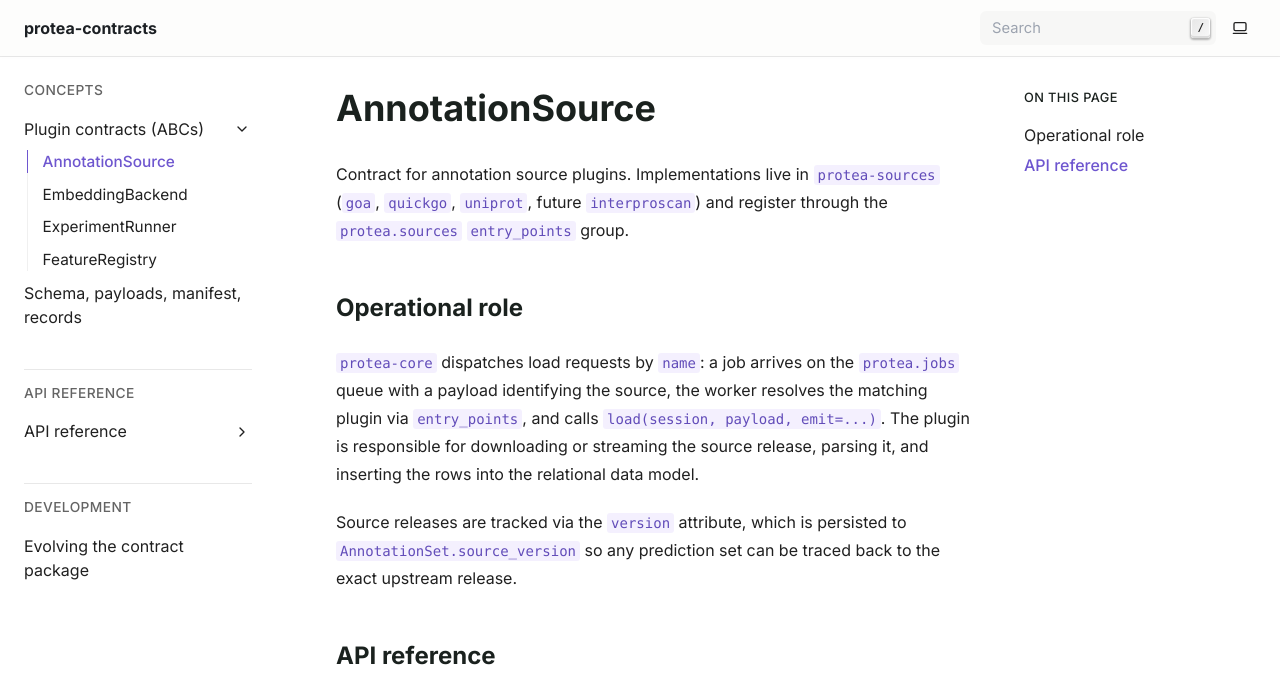
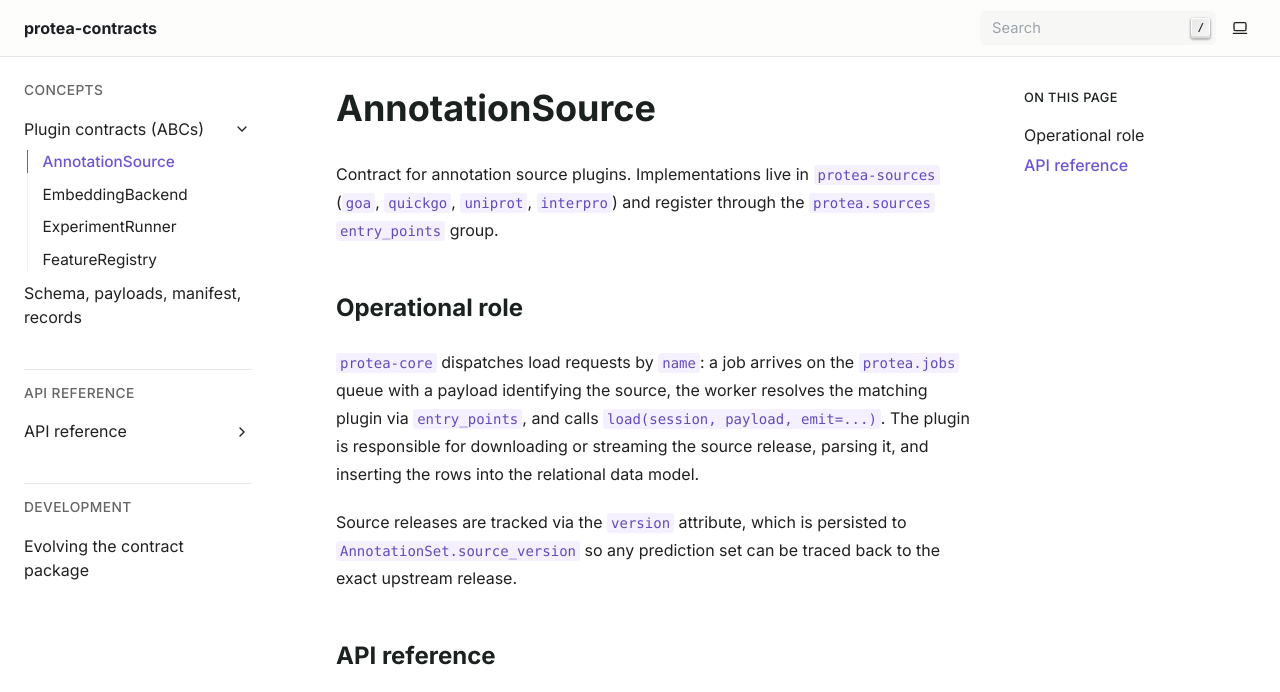
Before and after one commit to frapercan/protea-contracts, a Sphinx documentation site: the page built from docs/source/abcs/annotation_source.rst, in a window 1280 px wide and 998 px high, cut to the strip 0-692 px from the top of the window. Built offline with Sphinx 7.4.7, drawn with Linux system fonts in a browser that asks for light colours.

Commit message:
docs(drift): mark interpro plugin as active in ABCs docs and README
The ``interpro`` plugin shipped in protea-sources (IP.1a + IP.1b) and has
been registered and deployed. Three stale references still described it as
a future ``interproscan`` slot:

- docs/source/abcs/annotation_source.rst: "future interproscan" removed
- docs/source/abcs/index.rst: AnnotationSource "Implemented in" row now
  lists goa, quickgo, uniprot, interpro
- docs/source/index.rst: annotation_source module description updated
- README.md: protea-sources stack-table row now lists InterPro and the
  interpro entry point

No code changes. Sphinx build: 0 warnings.

```diff
--- a/docs/source/abcs/annotation_source.rst
+++ b/docs/source/abcs/annotation_source.rst
@@ -2,9 +2,8 @@ AnnotationSource
 ================
 
 Contract for annotation source plugins. Implementations live in
-``protea-sources`` (``goa``, ``quickgo``, ``uniprot``, future
-``interproscan``) and register through the ``protea.sources``
-``entry_points`` group.
+``protea-sources`` (``goa``, ``quickgo``, ``uniprot``, ``interpro``)
+and register through the ``protea.sources`` ``entry_points`` group.
 
 Operational role
 ----------------
--- a/docs/source/abcs/index.rst
+++ b/docs/source/abcs/index.rst
@@ -13,7 +13,7 @@ PROTEA stack.
      - Implemented in
    * - :doc:`AnnotationSource <annotation_source>`
      - ``protea.sources``
-     - ``protea-sources/{goa,quickgo,uniprot}``
+     - ``protea-sources/{goa,quickgo,uniprot,interpro}``
    * - :doc:`EmbeddingBackend <embedding_backend>`
      - ``protea.backends``
      - ``protea-backends/{esm,t5,ankh,esm3c}``
--- a/docs/source/index.rst
+++ b/docs/source/index.rst
@@ -26,7 +26,7 @@ What lives here
      - Role
    * - :doc:`abcs/annotation_source`
      - Plugin contract for annotation sources (``goa``, ``quickgo``,
-       ``uniprot``, future ``interproscan``).
+       ``uniprot``, ``interpro``).
    * - :doc:`abcs/embedding_backend`
      - Plugin contract for protein language model backends (``esm``,
        ``t5``, ``ankh``, ``esm3c``).
```
Also changed, not shown: README.md (+1 -1 lines).
